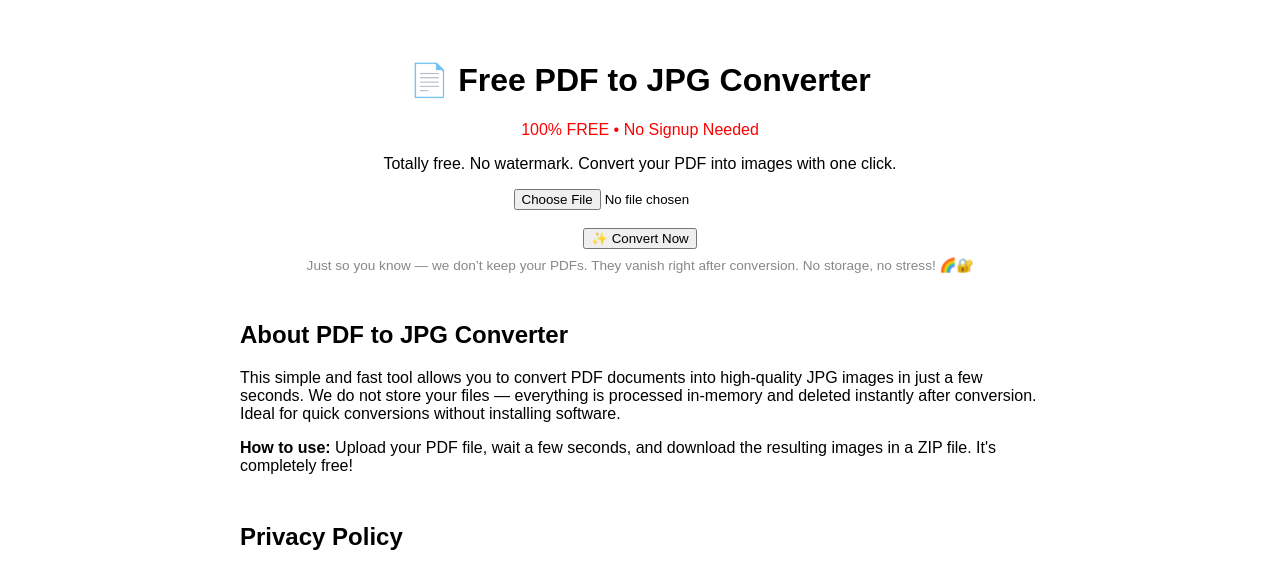
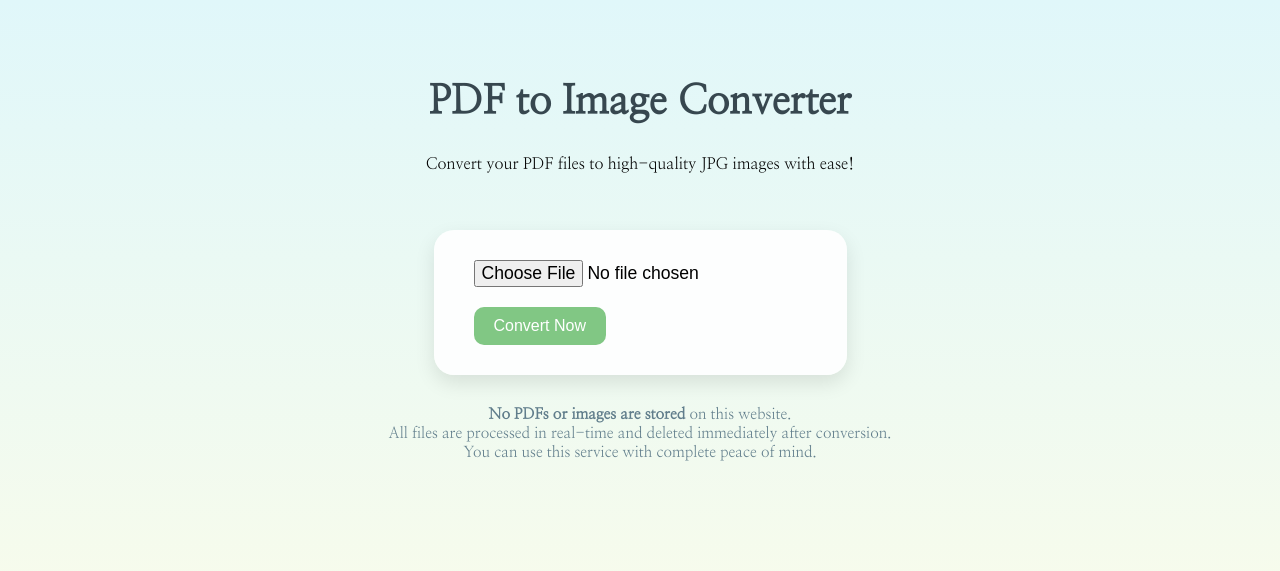
Before and after one commit to SuperB747/pdf2jpg-app, a Flask app: page / in a window 1280 px wide. Shown: the top 571 px of the page. Run offline with Flask 3, Linux system fonts and the light colour scheme.

Commit message:
Initial commit with full PDF to JPG converter app

```diff
--- a/app.py
+++ b/app.py
@@ -5,9 +5,9 @@ import zipfile
 from PIL import Image, ImageChops
 
 app = Flask(__name__)
-app.config['MAX_CONTENT_LENGTH'] = 10 * 1024 * 1024  # 최대 10MB 업로드 허용
 
 def trim(im):
+    """이미지의 공백을 제거합니다."""
     bg = Image.new(im.mode, im.size, im.getpixel((0, 0)))
     diff = ImageChops.difference(im, bg)
     bbox = diff.getbbox()
@@ -21,28 +21,22 @@ def index():
 
 @app.route('/convert', methods=['POST'])
 def convert():
-    try:
-        pdf_file = request.files['pdf']
+    pdf_file = request.files['pdf']
+    images = convert_from_bytes(pdf_file.read(), dpi=300)
 
-        # 파일 확장자 체크
-        if not pdf_file.filename.lower().endswith('.pdf'):
-            return "Only PDF files are supported", 400
+    # 공백 제거
+    trimmed_images = [trim(img) for img in images]
 
-        # 이미지 변환 및 트리밍
-        images = convert_from_bytes(pdf_file.read(), dpi=300)
-        images = [trim(img) for img in images]
+    # 이미지들을 zip으로 압축
+    zip_buffer = io.BytesIO()
+    with zipfile.ZipFile(zip_buffer, 'w') as zip_file:
+        for idx, img in enumerate(trimmed_images):
+            img_byte = io.BytesIO()
+            img.save(img_byte, format='JPEG')
+            zip_file.writestr(f'page_{idx+1}.jpg', img_byte.getvalue())
 
-        # ZIP 파일 생성
-        zip_buffer = io.BytesIO()
-        with zipfile.ZipFile(zip_buffer, 'w') as zip_file:
-            for i, img in enumerate(images):
-                img_bytes = io.BytesIO()
-                img.save(img_bytes, format='JPEG')
-                img_bytes.seek(0)
-                zip_file.writestr(f'page_{i+1}.jpg', img_bytes.read())
-        zip_buffer.seek(0)
+    zip_buffer.seek(0)
+    return send_file(zip_buffer, as_attachment=True, download_name='converted_images.zip', mimetype='application/zip')
 
-        return send_file(zip_buffer, mimetype='application/zip',
-                         download_name='converted_images.zip', as_attachment=True)
-    except Exception as e:
-        return f"Error: {str(e)}", 500
+if __name__ == '__main__':
+    app.run(debug=True)
--- a/templates/index.html
+++ b/templates/index.html
@@ -2,91 +2,144 @@
 <html lang="en">
 <head>
     <meta charset="UTF-8">
-  <title>Free PDF to JPG Converter - Get Started</title>
+    <title>PDF to JPG Converter</title>
     <meta name="google-adsense-account" content="ca-pub-8107190228703220">
-  <!-- Google AdSense verification tag will be inserted here -->
     <style>
+        @import url('https://fonts.googleapis.com/css2?family=Nanum+Myeongjo&display=swap');
+
         body {
-      font-family: sans-serif;
-      padding: 2rem;
+            margin: 0;
+            padding: 0;
+            font-family: 'Nanum Myeongjo', serif;
+            background: linear-gradient(to bottom, #e0f7fa, #fffde7);
+            display: flex;
+            flex-direction: column;
+            align-items: center;
+            min-height: 100vh;
+        }
+
+        header {
+            margin-top: 50px;
             text-align: center;
         }
-    .ad-container {
-      margin: 2rem auto;
-      min-height: 120px;
+
+        h1 {
+            font-size: 2.5em;
+            color: #37474f;
         }
-    .section {
-      max-width: 800px;
-      margin: 3rem auto;
-      text-align: left;
+
+        form {
+            margin-top: 40px;
+            background-color: rgba(255, 255, 255, 0.9);
+            padding: 30px 40px;
+            border-radius: 20px;
+            box-shadow: 0 8px 20px rgba(0, 0, 0, 0.1);
         }
+
+        input[type="file"] {
+            font-size: 1.1em;
+            margin-bottom: 20px;
+        }
+
+        button {
+            font-size: 1em;
+            padding: 10px 20px;
+            border: none;
+            border-radius: 10px;
+            background-color: #81c784;
+            color: white;
+            cursor: pointer;
+        }
+
+        button:hover {
+            background-color: #66bb6a;
+        }
+
+        .info {
+            margin-top: 30px;
+            text-align: center;
+            color: #607d8b;
+            font-size: 0.95em;
+        }
+
         footer {
-      margin-top: 3rem;
-      font-size: 0.85rem;
-      color: #666;
+            margin-top: auto;
+            padding: 20px;
+            text-align: center;
+            color: #9e9e9e;
+            font-size: 0.8em;
         }
-    footer a {
-      margin: 0 0.5rem;
-      color: #0066cc;
-      text-decoration: none;
+
+        .ghibli-cloud {
+            position: fixed;
+            bottom: 0;
+            left: 0;
+            width: 100%;
+            height: 200px;
+            background: url('https://i.imgur.com/lT8yVtq.png') repeat-x bottom;
+            animation: floatCloud 60s linear infinite;
+        }
+
+        @keyframes floatCloud {
+            0% { background-position-x: 0; }
+            100% { background-position-x: 1000px; }
+        }
+
+        .loading {
+            display: none;
+            margin-top: 20px;
+            font-size: 1.1em;
+            color: #455a64;
+            text-align: center;
+        }
+
+        .spinner {
+            margin: 15px auto;
+            width: 40px;
+            height: 40px;
+            border: 5px solid #ccc;
+            border-top-color: #4caf50;
+            border-radius: 50%;
+            animation: spin 1s linear infinite;
+        }
+
+        @keyframes spin {
+            to { transform: rotate(360deg); }
         }
     </style>
+    <script>
+        function showLoading() {
+            document.getElementById('submitBtn').disabled = true;
+            document.getElementById('loadingStatus').style.display = 'block';
+        }
+    </script>
 </head>
 <body>
-  <h1>📄 Free PDF to JPG Converter</h1>
-  <p style="color: red;">100% FREE • No Signup Needed</p>
-  <p>Totally free. No watermark. Convert your PDF into images with one click.</p>
+    <header>
+        <h1>PDF to Image Converter</h1>
+        <p>Convert your PDF files to high-quality JPG images with ease!</p>
+    </header>
 
-  <form method="post" action="/convert" enctype="multipart/form-data">
-    <input type="file" name="pdf_file" accept="application/pdf" required>
-    <br><br>
-    <button type="submit">✨ Convert Now</button>
+    <form method="post" action="/convert" enctype="multipart/form-data" onsubmit="showLoading()">
+        <input type="file" name="pdf" accept="application/pdf" required><br>
+        <button type="submit" id="submitBtn">Convert Now</button>
     </form>
 
-  <p style="font-size: 0.85rem; color: #888; margin-top: 0.5rem;">
-    Just so you know — we don’t keep your PDFs. They vanish right after conversion. No storage, no stress! 🌈🔐
-  </p>
-
-  <div class="section">
-    <h2>About PDF to JPG Converter</h2>
-    <p>
-      This simple and fast tool allows you to convert PDF documents into high-quality JPG images in just a few seconds.
-      We do not store your files — everything is processed in-memory and deleted instantly after conversion.
-      Ideal for quick conversions without installing software.
-    </p>
-    <p><strong>How to use:</strong> Upload your PDF file, wait a few seconds, and download the resulting images in a ZIP file. It's completely free!</p>
+    <div id="loadingStatus" class="loading">
+        <div class="spinner"></div>
+        Converting... Please wait.
     </div>
 
-  <div class="section">
-    <h2>Privacy Policy</h2>
-    <p>
-      We respect your privacy. All files uploaded to this site are processed in-memory and are not stored on our servers.
-      We do not collect or store any personal data.
-      By using this service, you agree that you are solely responsible for the content you upload and convert.
-    </p>
-    <p>
-      This service uses cookies only for basic functionality and does not track or sell user data.
-    </p>
+    <div class="info">
+        <strong>No PDFs or images are stored</strong> on this website.<br>
+        All files are processed in real-time and deleted immediately after conversion.<br>
+        You can use this service with complete peace of mind.
     </div>
 
-  <div class="section">
-    <h2>Terms of Use</h2>
-    <p>
-      This website provides a free PDF to JPG conversion tool for personal and non-commercial use.
-      You agree not to upload any copyrighted, illegal, or harmful content.
-      We are not responsible for any misuse or data loss.
-    </p>
-    <p>
-      By using this site, you accept that all services are provided "as is" with no warranties or guarantees.
-    </p>
-  </div>
+    <div class="ghibli-cloud"></div>
 
     <footer>
-    <p>
-      <a href="#">Privacy Policy</a> |
-      <a href="#">Terms of Use</a>
-    </p>
-    <p>Made with care 🧡 for everyone who loves simple tools</p>
+        ⓒ 2025 Brian Son. Inspired by Studio Ghibli. All rights reserved.
     </footer>
 </body>
 </html>
```
Lines whose indentation alone changed are shown as unchanged.
